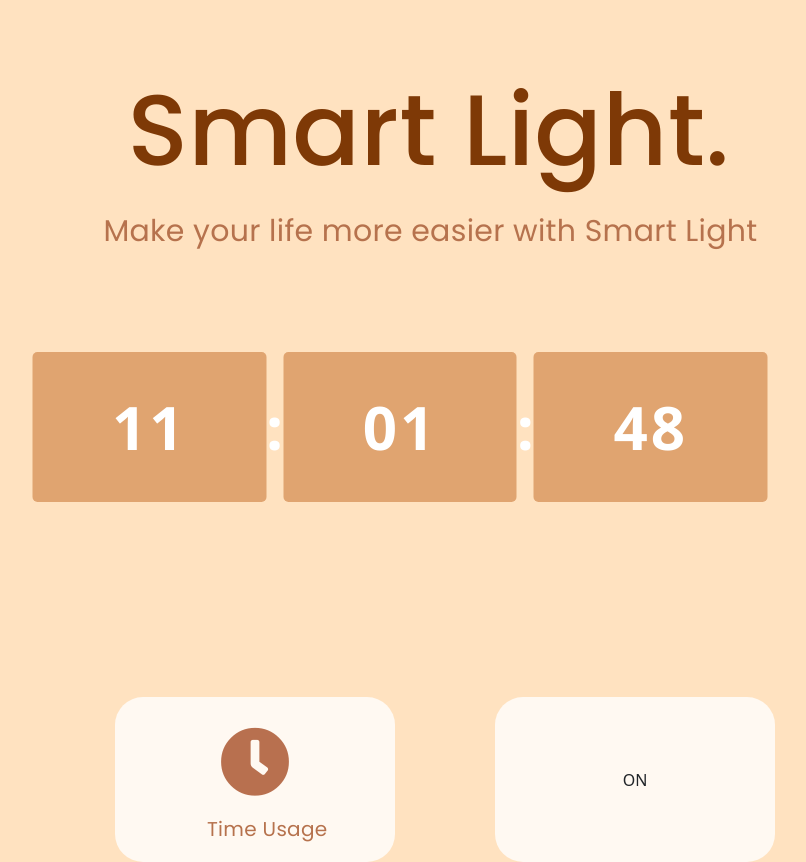
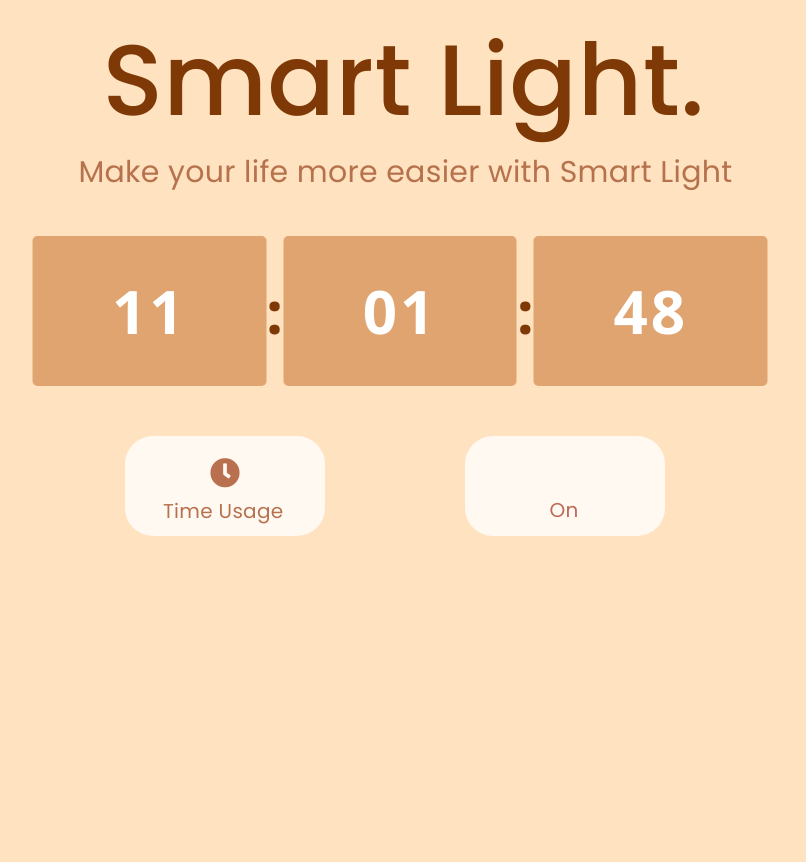
Before and after one commit to febri-dot/striplamp, a PHP site: page /test.php?tombol=1 in a window 1280 px wide. Shown: the whole page, without its empty margins (275-1081 px from the left). After the commit the page ends 800 px from the top, so only its background shows below. Run offline with PHP 8.4, Linux system fonts and the light colour scheme; some libraries are stand-ins or nearby versions.

Commit message:
Hampir final

```diff
--- a/test.php
+++ b/test.php
@@ -6,7 +6,7 @@ error_reporting(0);  //mematikan error dihalaman
 include 'connect.php';
 
 $btn = $_GET ['tombol'];
-$state = $btn == "ON" ? "OFF" : "ON";
+$state = $btn == "On" ? "Off" : "On";
 
 ?>
 
@@ -39,7 +39,10 @@ $state = $btn == "ON" ? "OFF" : "ON";
                 <p class="awesome"><i class="fa fa-clock"></i></p>
                 <p class="label-btn">Time Usage</p>
             </a>
-            <?php echo '<input type="submit" name="tombol" class="btn" id="btn-state" value="'.$state.'"/>'; ?>
+            <?php echo '
+                <input type="button" name="tombol" class="btn" id="btn-state" value="'.$state.'"/>
+
+            '; ?>
         </form>
     </body>
     <script src="https://cdn.jsdelivr.net/npm/bootstrap@5.1.3/dist/js/bootstrap.bundle.min.js" integrity="sha384-ka7Sk0Gln4gmtz2MlQnikT1wXgYsOg+OMhuP+IlRH9sENBO0LRn5q+8nbTov4+1p" crossorigin="anonymous"></script>
@@ -123,8 +126,8 @@ if(isset($btn)) {
         position: relative;
         width: 607px;
         height: 110px;
-        margin-left: 400px;
-        margin-top: 75px;
+        margin-left: 375px;
+        margin-top: 25px;
 
         font-family: 'Poppins';
         font-style: normal;
@@ -144,8 +147,8 @@ if(isset($btn)) {
         position: relative;
         width: 761px;
         height: 45px;
-        margin-left: 325px;
-        margin-top: 24px;
+        margin-left: 300px;
+        margin-top: 15px;
 
         font-family: 'Poppins';
         font-style: normal;
@@ -160,7 +163,7 @@ if(isset($btn)) {
     }
     .jam{
         margin-left: 675px;
-        margin-top: 157px;
+        margin-top: 100px;
         border: 2px;
         position: absolute;
         transform: translate(-50%, -50%);
@@ -188,27 +191,27 @@ if(isset($btn)) {
     .jam span {
         font-weight: bolder;
         font-size: 60px;
-        color: #FFFFFF;
+        color: #7E3906;
     }
     #btn-data{
         position: absolute;
-        width: 280px;
-        height: 165px;
-        margin-left: 390px;
-        margin-top: 427px;
+        width: 200px;
+        height: 100px;
+        margin-left: 400px;
+        margin-top: 225px;
 
         background: rgba(255, 255, 255, 0.8);
         border-radius: 28px;
     }
     .awesome{
         position: absolute;
-        font-size: 70px;
+        font-size: 30px;
         color: #B8704F;
-        left: 1.56%;
-        right: 1.56%;
-        top: 1.56%;
-        bottom: 1.56%;
-        padding-top: 26px;
+        left: 1.5%;
+        right: 1.5%;
+        top: 1.5%;
+        bottom: 1.5%;
+        padding-top: 20px;
     }
     .label-btn{
         text-decoration: none;
@@ -223,22 +226,35 @@ if(isset($btn)) {
 
         letter-spacing: 0.3px;
         text-align: center;
-        padding-top: 110px;
-        padding-left: 79px;
+        padding-top: 53px;
+        padding-left: 25px;
 
         color: #B6724D;
     }
     #btn-state{
         position: absolute;
-        width: 280px;
-        height: 165px;
-        margin-left: 770px;
-        margin-top: 427px;
+        width: 200px;
+        height: 100px;
+        margin-left: 740px;
+        margin-top: 225px;
 
         background: rgba(255, 255, 255, 0.8);
         border-radius: 28px;
+
+        font-family: 'Poppins';
+        font-style: normal;
+        font-weight: 400;
+        font-size: 20px;
+        line-height: 30px;
+        /* identical to box height, or 150% */
+
+        letter-spacing: 0.3px;
+        text-align: center;
+        padding-top: 53px;
+        padding-left: 10px;
+        color: #BF6A56;
     }
-    input[value='.$state.']{
+    /* input[value='.$state.']{
         position: absolute;
         width: 81px;
         height: 30px;
@@ -249,10 +265,18 @@ if(isset($btn)) {
         line-height: 30px;
         /* identical to box height, or 150% */
 
-        letter-spacing: 0.3px;
+        /* letter-spacing: 0.3px;
         text-align: center;
-        padding-top: 115px;
-        padding-left: 92px;
-        color: #BF6A56;
-    }
+        /* padding-top: 50px;
+        padding-left: 50px; */
+        /* color: #BF6A56; */ */
+    } */
+    /* .bulb{
+        position: absolute;
+        font-size: 70px;
+        color: #B8704F;
+        left: 890px;
+        top: 650px;
+    } */
+
 </style>
```
Also changed, not shown: data.php (+139 -18 lines), delete.php (added, +25 -0 lines).
